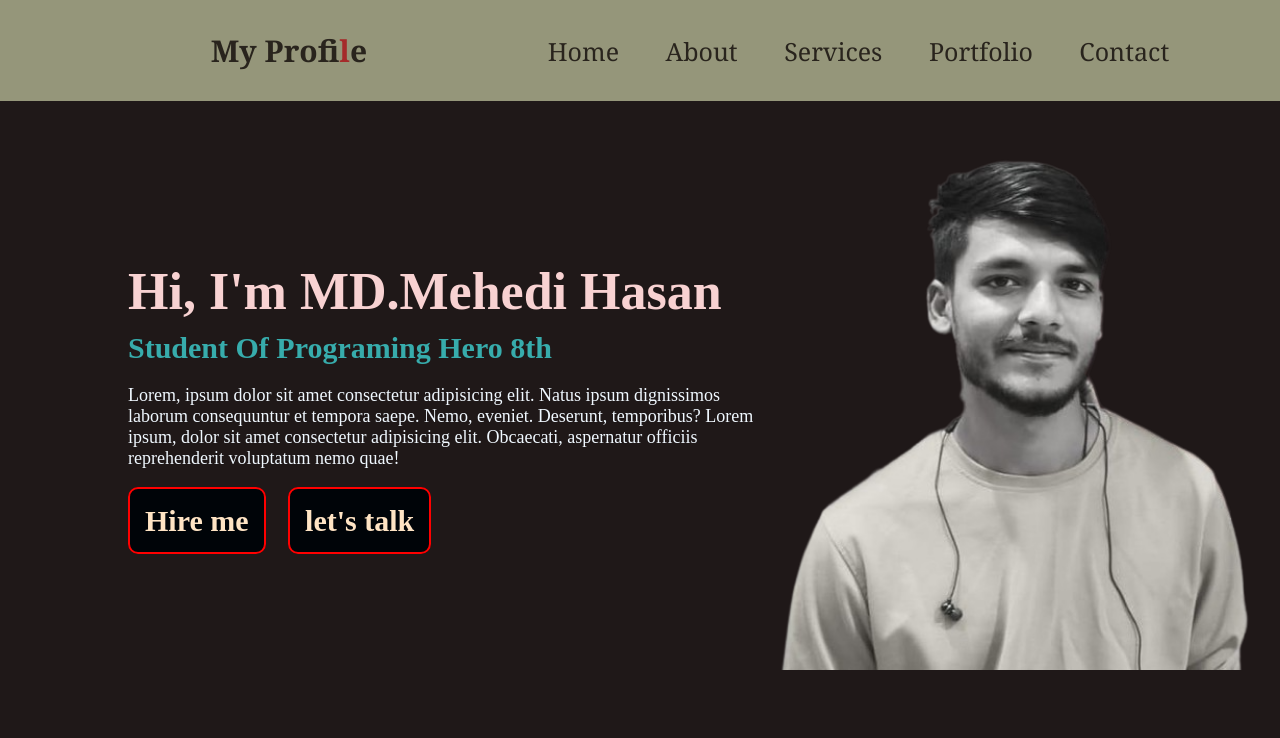
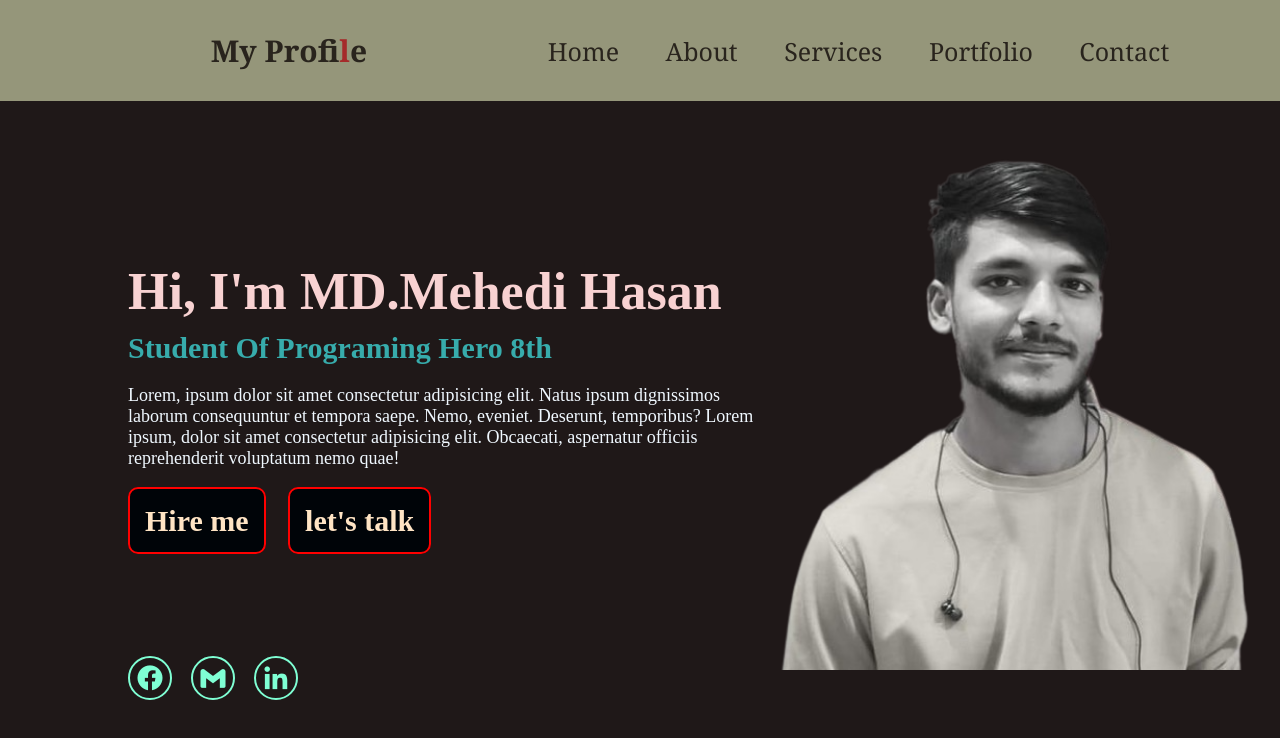
Before and after one commit to mehedi323/my-first-Protfolio-web, a plain HTML site: page index.html in a window 1280 px wide. Drawn offline with nearby package versions, Linux system fonts and the light colour scheme.

Commit message:
first commit

```diff
--- a/index.html
+++ b/index.html
@@ -4,6 +4,7 @@
   <meta charset="UTF-8">
   <meta name="viewport" content="width=device-width, initial-scale=1.0">
   <title>my-first-Protfolio-web</title>
+  <link href='https://unpkg.com/boxicons@2.1.4/css/boxicons.min.css' rel='stylesheet'>
   <link rel="stylesheet" href="style/main.css">
 </head>
 <body>
@@ -30,6 +31,12 @@
             <a href="*">Hire me</a>
             <a href="*">let's talk</a>
           </div>
+          <div class="home-src">
+            <a href="https://www.facebook.com/"><i class='bx bxl-facebook-circle'></i></a>
+            <a href="dewanmehedi323@gmail.com
+            "><i class='bx bxl-gmail'></i></a>
+            <a href="https://www.linkedin.com/in/md-mehedi-hassan-aa2219216/"><i class='bx bxl-linkedin'></i></a>
+          </div>
         </div>
     </section>
 </body>
--- a/style/main.css
+++ b/style/main.css
@@ -82,3 +82,27 @@ body{
   border-radius: 10px;
   border: 2px solid red;
  }
+ .home-src{
+  position: absolute;
+  bottom: 100px;
+  width: 170px;
+  display: flex;
+  justify-content: space-between;
+
+
+ }
+ .home-src a{
+  position: relative;
+  display: inline-flex;
+  justify-content: center;
+  align-items: center;
+  width: 40px;
+  height: 40px;
+  font-size: 30px;
+  background: transparent;
+  border: 2px solid  aquamarine;
+  border-radius: 50%;
+  color: aquamarine;
+  text-decoration: none;
+
+  }
```
